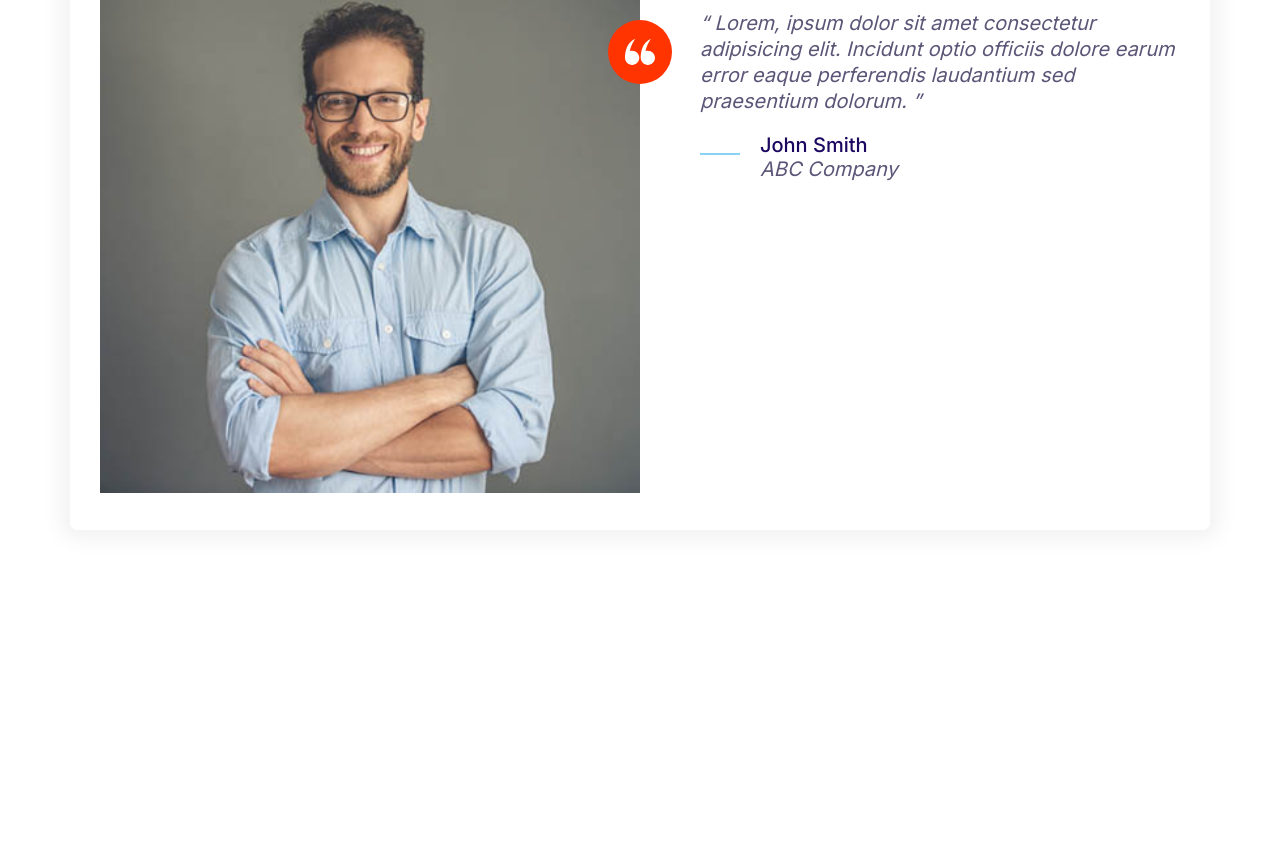
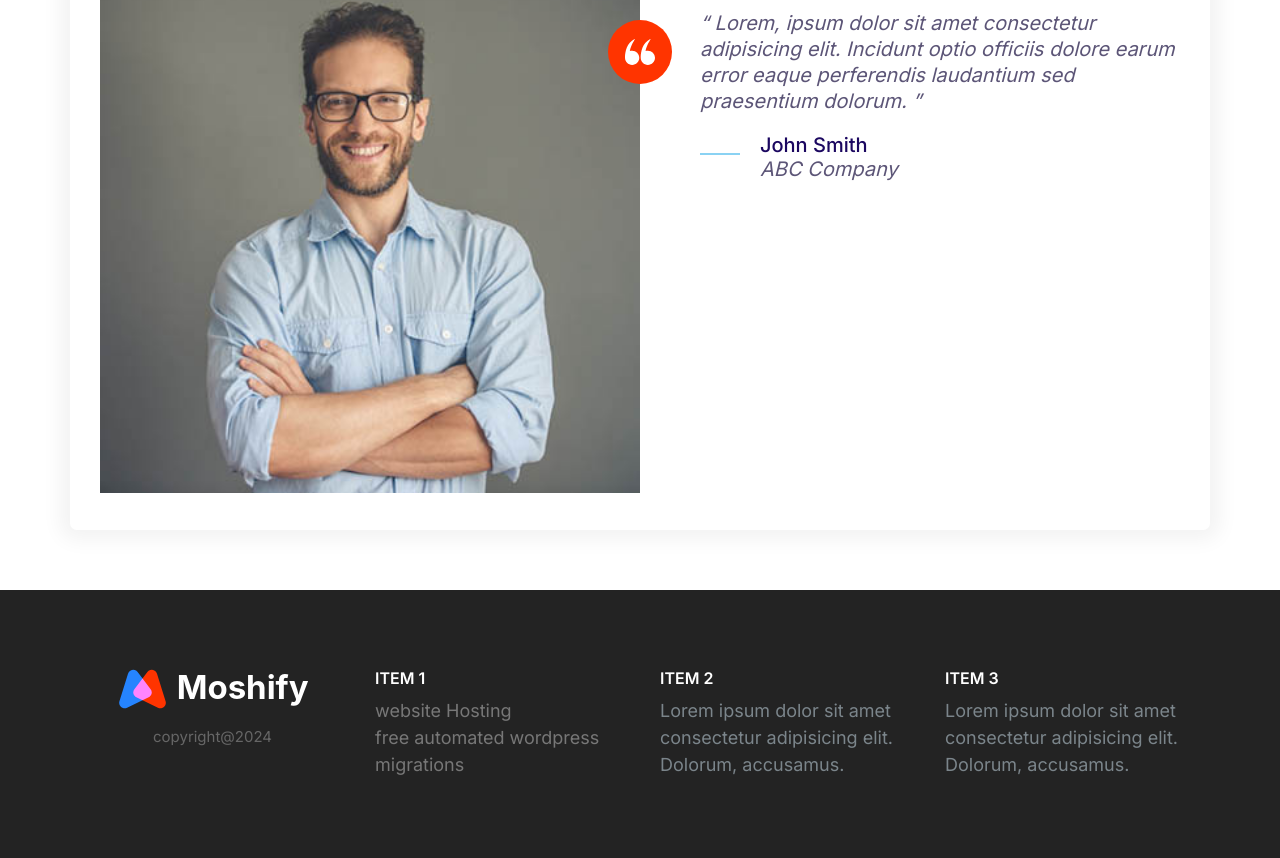
Before and after one commit to bharath-070/cloudfy, a plain HTML site: page moshify/index.html in a window 1280 px wide. Shown: the part 8317-9175 px from the top of the page. Before the commit the page ends 8907 px from the top, so only its background shows below. Drawn offline with Linux system fonts and the light colour scheme.

Commit message:
adding footer

```diff
--- a/moshify/css/styles.css
+++ b/moshify/css/styles.css
@@ -520,6 +520,42 @@ a{
 .block-showcase__image > img{
   width: 100%;
 }
+/*footer*/
+.footer{
+  background: #232323;
+}
+.footer a{
+  color: #777;
+}
+.footer a:hover{
+  color: #fff;
+  transition: color .3s;
+}
+.footer__section{
+  padding: 2rem;
+  border-bottom: 1px solid #393939;
+}
+.footer__section .list{
+  margin: 0;
+}
+.footer__heading{
+  text-transform: uppercase;
+  font-weight: 600;
+}
+.footer__brand{
+  margin-top: 5rem;
+  text-align: center;
+}
+.footer__brand img{
+  /* TODO: consider using img element as a globel*/
+  width: 100%;
+  max-width: 230px;
+}
+.footer__copyright{
+  font-size: 2.1rem;
+  color: #fff;
+  opacity: 0.3;
+}
 /*media query*/
 @media  screen and (min-width:1024px) {
     body{
@@ -642,4 +678,27 @@ a{
       width: auto;
       max-width: 700px;
     }
+    .footer__sections{
+      grid-template-columns: repeat(auto-fit,minmax(10rem,1fr));
+    }
+    .footer .collapsible__chevron{
+      display: none;
+    }
+    .footer .collapsible__content{
+      opacity: 1;
+      max-height: 100%;
+    }
+    .footer__brand{
+      order: -1;
+      margin-top: 1rem;
+    }
+    .footer__copyright{
+      font-size: 1.5rem;
+    }
+    .footer__section{
+      border: none;
+    }
+    .footer__heading{
+      font-size: 1.6rem;
+    }
 }
--- a/moshify/index.html
+++ b/moshify/index.html
@@ -193,7 +193,6 @@
         <li class="nav__item"><a href="#">Pricing</a></li>
       </ul>
     </nav>
-    <script src="/moshify/main.js"></script>
     <section class="block block--dark block--skewed-left hero">
       <div class="container grid grid--1x2">
         <header class="block__header hero__content">
@@ -539,5 +538,53 @@
         </div>
       </div>
     </section>
+    <footer class="block block--dark footer">
+      <div class="container grid footer__sections">
+        <section class="collapsible collapsible--expanded footer__section">
+          <header class="collapsible__header">
+            <h2 class="collapsible__heading footer__heading">Item 1</h2>
+            <svg class="icon icon--white collapsible__chevron">
+              <use xlink:href="images/sprite.svg#chevron"></use>
+            </svg>
+          </header>
+          <div class="collapsible__content">
+            <ul class="list">
+              <li><a href="#">website Hosting</a></li>
+              <li><a href="#">free automated wordpress</a></li>
+              <li><a href="#">migrations</a></li>
+            </ul>
+          </div>
+        </section>
+        <section class="collapsible footer__section">
+          <header class="collapsible__header">
+            <h2 class="collapsible__heading footer__heading">Item 2</h2>
+            <svg class="icon icon--white collapsible__chevron">
+              <use xlink:href="images/sprite.svg#chevron"></use>
+            </svg>
+          </header>
+          <div class="collapsible__content">
+            Lorem ipsum dolor sit amet consectetur adipisicing elit. Dolorum,
+            accusamus.
+          </div>
+        </section>
+        <section class="collapsible footer__section">
+          <header class="collapsible__header">
+            <h2 class="collapsible__heading footer__heading">Item 3</h2>
+            <svg class="icon icon--white collapsible__chevron">
+              <use xlink:href="images/sprite.svg#chevron"></use>
+            </svg>
+          </header>
+          <div class="collapsible__content">
+            Lorem ipsum dolor sit amet consectetur adipisicing elit. Dolorum,
+            accusamus.
+          </div>
+        </section>
+        <section class="footer__brand">
+          <img src="images/logo.svg" alt="" />
+          <p class="footer__copyright">copyright@2024</p>
+        </section>
+      </div>
+    </footer>
+    <script src="js/main.js"></script>
   </body>
 </html>
```
Also changed, not shown: moshify/js/main.js (renamed from moshify/main.js).
